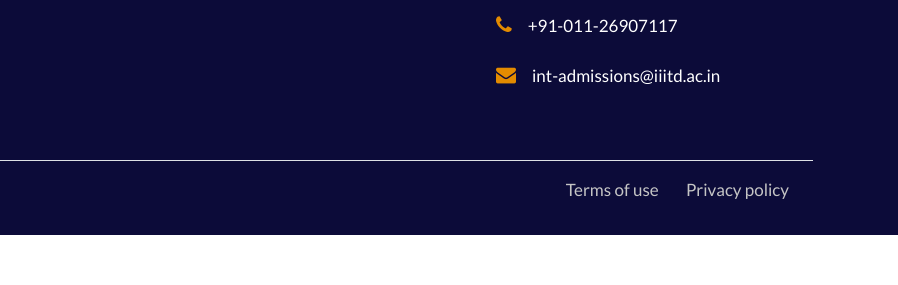
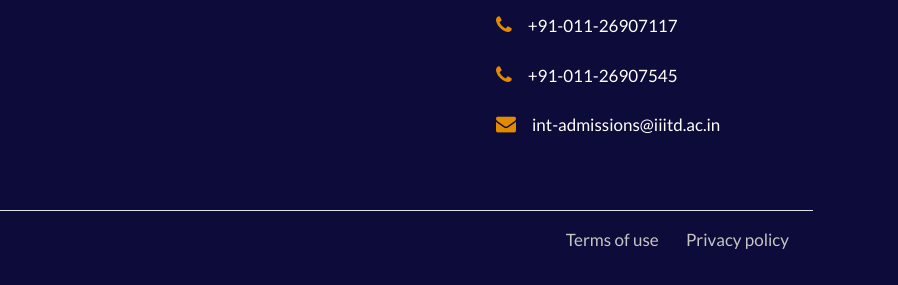
Before and after one commit to Hanoon02/IA-IIITD, a plain HTML site: page contact.html in a window 1280 px wide. Shown: the part 1493-1778 px from the top of the page, 382-1280 px from the left. Before the commit the page ends 1728 px from the top, so only its background shows below. Drawn offline with Linux system fonts and the light colour scheme.

Commit message:
small fix

```diff
--- a/contact.html
+++ b/contact.html
@@ -208,6 +208,7 @@
               <li class="mb-3"><i class="fa fa-map-marker mr-3 color-orange"></i><a class="text-center text-white" href="https://goo.gl/maps/rKYzKH6GkjHQRgFb6">Indraprastha Institute of Information <br>&emsp;&ensp;&nbsp;Technology, Okhla Industrial Area <br>&emsp;&ensp;&nbsp;Phase 3, Near Govindpuri Metro <br>&emsp;&ensp;&nbsp;Station
                 New Delhi, Delhi, 110020</a></li>
               <li class="mb-3"><i class="fa fa-phone mr-3 color-orange"></i><a href="tel:01126907117" style="text-decoration: none;color: white;">+91-011-26907117</a></li>
+              <li class="mb-3"><i class="fa fa-phone mr-3 color-orange"></i><a href="tel:01126907545" style="text-decoration: none;color: white;">+91-011-26907545</a></li>
               <li class="mb-3"><i class="fa fa-envelope color-orange mr-3"></i><a class="text-center text-white" href="mailto:int-admissions@iiitd.ac.in">int-admissions@iiitd.ac.in</a></li>
             </ul>
           </div>
```
